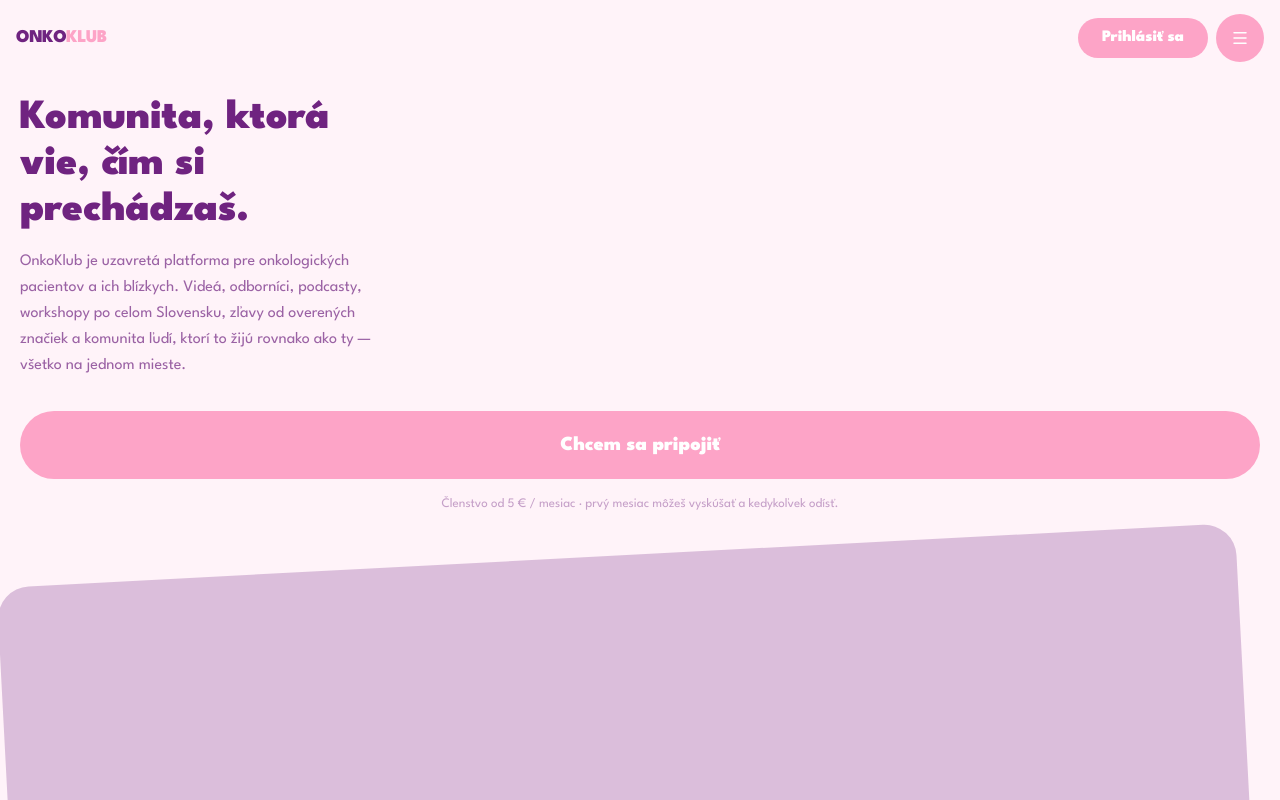
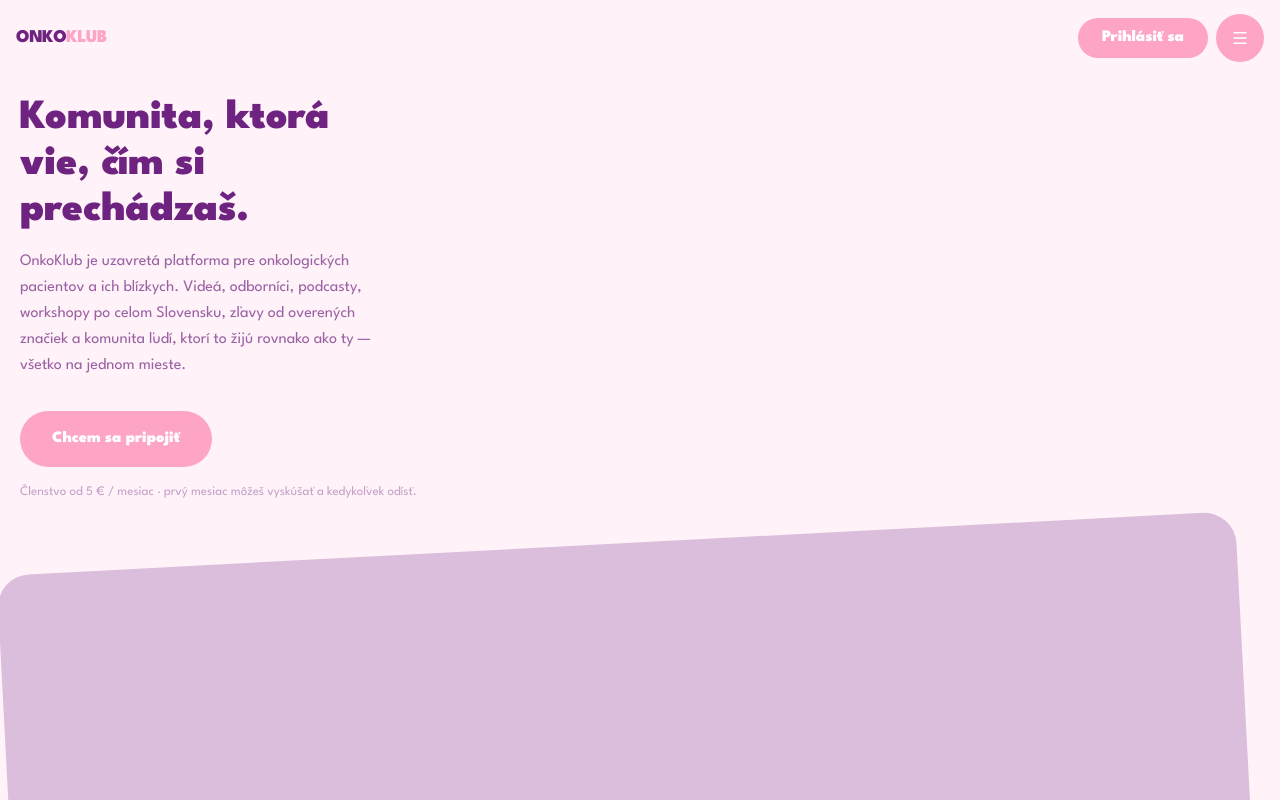
Before and after one commit to NextLayerStudio/onkoklub-web, a Next.js app: page / in a window 1280 px wide. Shown: the top 800 px of the page. Built offline with nearby package versions, Linux system fonts and the light colour scheme.

Commit message:
fix: hero CTA mensi, zarovnany vlavo

```diff
--- a/src/app/page.tsx
+++ b/src/app/page.tsx
@@ -32,12 +32,12 @@ export default function Home() {
 
         <Link
           href="/register"
-          className="block w-full rounded-full bg-[#FDA4C7] text-white text-xl font-black py-5 text-center mb-4"
+          className="inline-block rounded-full bg-[#FDA4C7] text-white text-base font-black px-8 py-4 mb-4"
         >
           Chcem sa pripojiť
         </Link>
 
-        <p className="text-[#6F2380]/40 text-[13px] text-center">
+        <p className="text-[#6F2380]/40 text-[13px]">
           Členstvo od 5 € / mesiac · prvý mesiac môžeš vyskúšať a kedykoľvek odísť.
         </p>
       </section>
```
